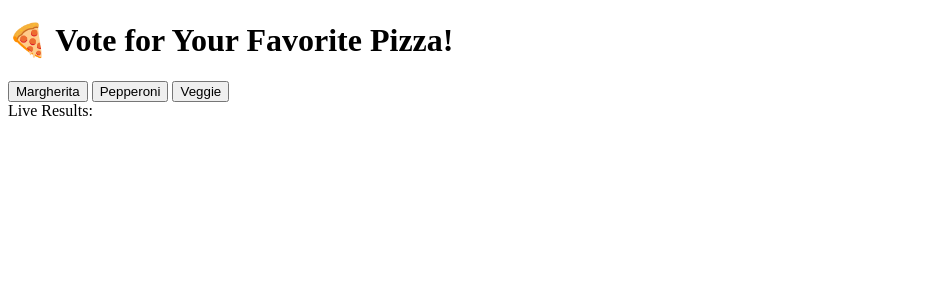
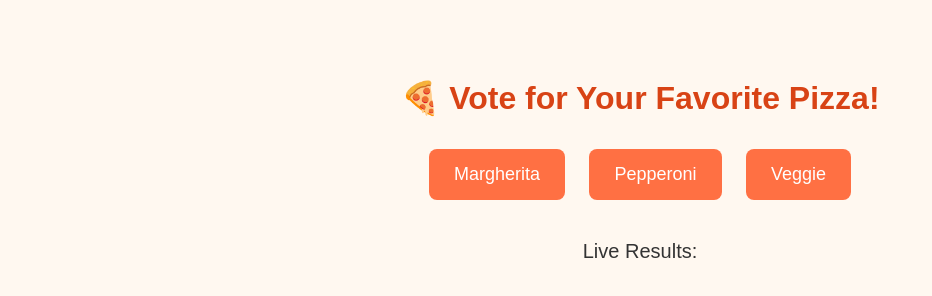
Before and after one commit to UjwalBro/pizza-votes, a plain HTML site: page index.htm in a window 1280 px wide. Shown: the whole page, without its empty margins (0-932 px from the left). Drawn offline with nearby package versions, Linux system fonts and the light colour scheme.

Commit message:
Connect votes to Supabase

```diff
--- a/index.htm
+++ b/index.htm
@@ -2,13 +2,41 @@
 <html lang="en">
 <head>
   <meta charset="UTF-8">
-  <title>Pizza Votes</title>
-  <!-- Supabase client library -->
+  <title>🍕 Pizza Votes</title>
   <script src="https://cdn.jsdelivr.net/npm/@supabase/supabase-js@2/dist/supabase.min.js"></script>
+  <style>
+    body {
+      font-family: Arial, sans-serif;
+      text-align: center;
+      padding: 50px;
+      background: #fff8f0;
+    }
+    h1 {
+      color: #d84315;
+    }
+    .vote-btn {
+      margin: 10px;
+      padding: 15px 25px;
+      font-size: 18px;
+      background-color: #ff7043;
+      color: white;
+      border: none;
+      border-radius: 8px;
+      cursor: pointer;
+      transition: 0.2s;
+    }
+    .vote-btn:hover {
+      background-color: #ff5722;
+    }
+    #results {
+      margin-top: 30px;
+      font-size: 20px;
+      color: #333;
+    }
+  </style>
 </head>
 <body>
   <h1>🍕 Vote for Your Favorite Pizza!</h1>
-
   <button class="vote-btn" data-choice="Margherita">Margherita</button>
   <button class="vote-btn" data-choice="Pepperoni">Pepperoni</button>
   <button class="vote-btn" data-choice="Veggie">Veggie</button>
@@ -16,43 +44,34 @@
   <div id="results">Live Results:</div>
 
   <script>
-    // Supabase config
+    // Supabase info
     const SUPABASE_URL = "https://smjpwpspsmgqidhkostt.supabase.co";
     const SUPABASE_ANON_KEY = "eyJhbGciOiJIUzI1NiIsInR5cCI6IkpXVCJ9.eyJpc3MiOiJzdXBhYmFzZSIsInJlZiI6InNtanB3cHNwc21ncWlkaGtvc3R0Iiwicm9sZSI6ImFub24iLCJpYXQiOjE3NzQ4ODQxNjksImV4cCI6MjA5MDQ2MDE2OX0.9SeUJ9CqZCQbGoXttdhu5-9Zn4_BDwrBj9IlF-uXnqs";
-
     const supabase = supabase.createClient(SUPABASE_URL, SUPABASE_ANON_KEY);
 
-    // Buttons and results div
     const buttons = document.querySelectorAll(".vote-btn");
     const resultsDiv = document.getElementById("results");
 
     buttons.forEach(button => {
       button.addEventListener("click", async () => {
         const choice = button.dataset.choice;
-
-        // Insert vote into Supabase
-        const { data, error } = await supabase
-          .from("votes")
-          .insert([{ choice }]);
+        const { data, error } = await supabase.from("votes").insert([{ choice }]);
 
         if (error) {
           alert("Error voting: " + error.message);
         } else {
-          alert("Vote submitted!");
-          fetchResults(); // Refresh live results
+          fetchResults();
         }
       });
     });
 
-    // Fetch live results
     async function fetchResults() {
-      const { data, error } = await supabase
-        .from("votes")
-        .select("*");
-
+      const { data, error } = await supabase.from("votes").select("*");
       if (error) {
         resultsDiv.innerHTML = "Error loading results";
-      } else {
+        return;
+      }
+
       const counts = {};
       data.forEach(v => {
         counts[v.choice] = (counts[v.choice] || 0) + 1;
@@ -64,9 +83,8 @@
       }
       resultsDiv.innerHTML = html;
     }
-    }
 
-    // Initial fetch
+    // Initial load
     fetchResults();
   </script>
 </body>
```
Lines whose indentation alone changed are shown as unchanged.
